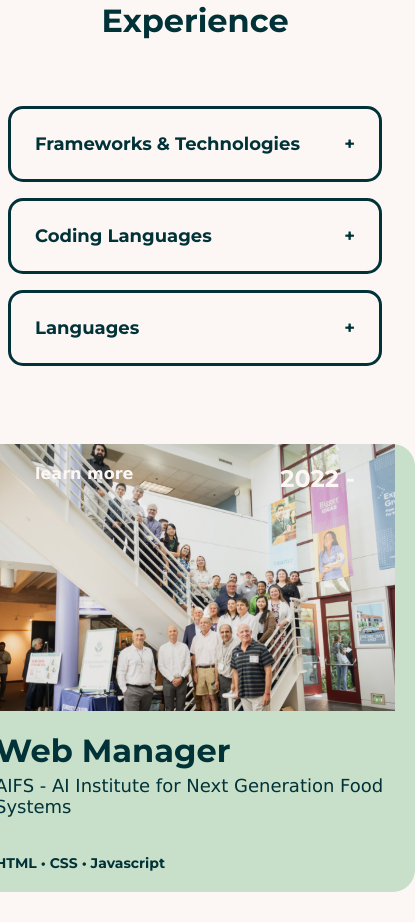
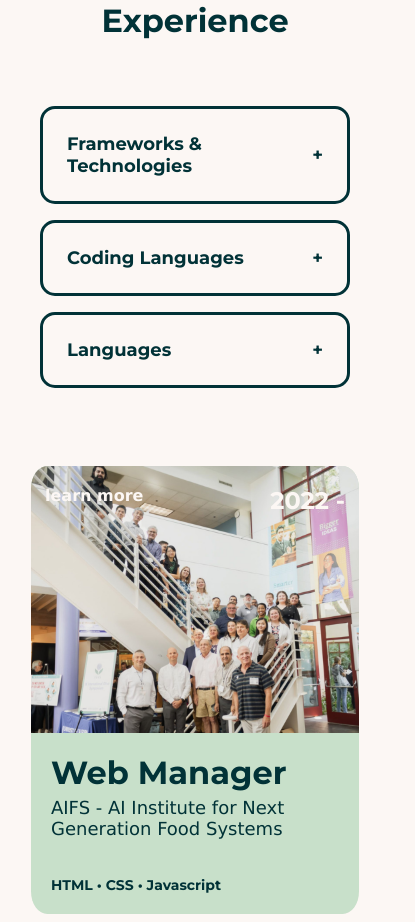
Before and after one commit to juliaalberto/julia_alberto, a React (Create React App) app: page /work in a window 390 px wide. Shown: the part 1020-1942 px from the top of the page, 415 px wide, since content can reach past the window. Built offline with nearby package versions, Linux system fonts and the light colour scheme.

Commit message:
Fixed Accordion and cards spacing

```diff
--- a/src/components/Work/WorkAccordion/WorkAccordionItem.css
+++ b/src/components/Work/WorkAccordion/WorkAccordionItem.css
@@ -8,6 +8,7 @@
     width: 25em;
     padding: 2em;
     border-radius: 15px;
+
 }
 
 .accordion-title{
@@ -17,8 +18,13 @@
     font-family: 'Montserrat',sans-serif;
     font-weight: 800;
     font-size: 18px;
-    color:#013237
+    color:#013237;
+    align-items: center
 
+}
+
+.accordiontitletext{
+    text-align: left;
 }
 
 .accordion-content{
@@ -37,7 +43,7 @@
 
 /* Phone */
 @media (max-width: 414px) {
-    {
-
+    .accordion-item{
+        width:16em;
     }
 }
--- a/src/components/Work/WorkAccordion/WorkAccordionItem.js
+++ b/src/components/Work/WorkAccordion/WorkAccordionItem.js
@@ -9,7 +9,7 @@ const WorkAccordionItem = ({ title, content }) => {
     return (
       <div className="accordion-item">
         <div className="accordion-title" onClick={() => setIsActive(!isActive)}>
-          <div>{title}</div>
+          <div className="accordiontitletext">{title}</div>
           <div>{isActive ? '-' : '+'}</div>
         </div>
         {isActive && <div className="accordion-content">{content}</div>}
--- a/src/components/Work/WorkCards/WorkCard.css
+++ b/src/components/Work/WorkCards/WorkCard.css
@@ -116,13 +116,15 @@
     .InfoCardTopText{
         width: 80%;
     }
-    .InfoCardContainer{
-        width: 25em;
-    }
 }
 
 /* Phone */
 @media (max-width: 414px) {
-
+    .InfoCardContainer{
+        width: 18em;
+    }
+    .InfoCardTopText{
+        width: 75%;
+    }
 
 }
```
